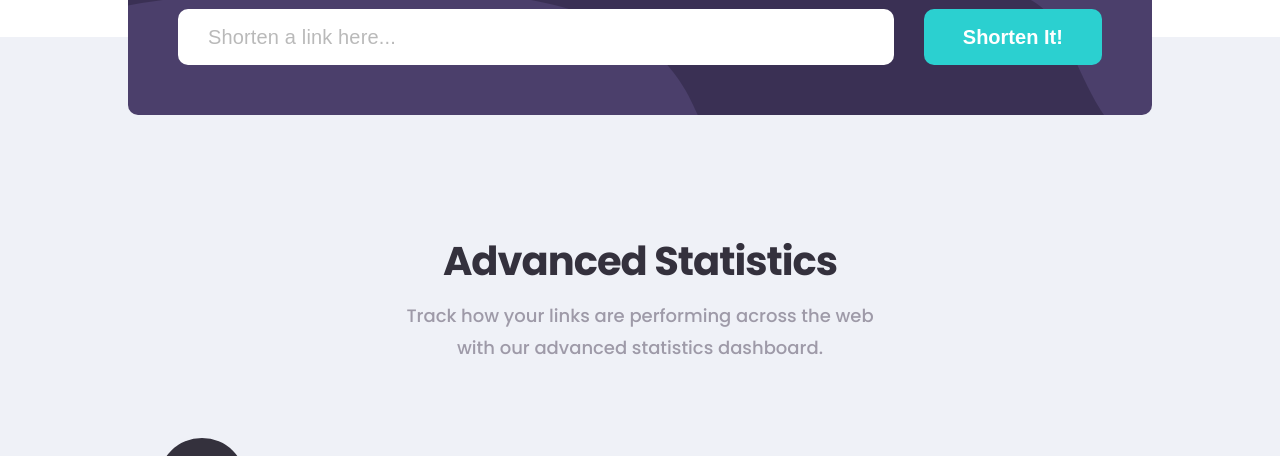
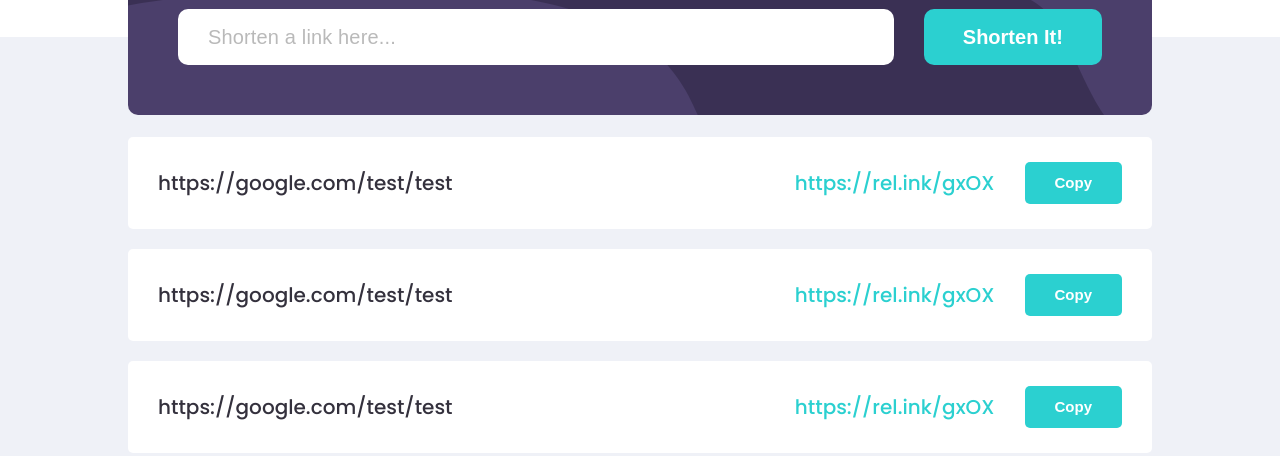
Before and after one commit to meysamminoo/url-shortening-api, a plain HTML site: page index.html in a window 1280 px wide. Shown: the part 777-1233 px from the top of the page. Drawn offline with Linux system fonts and the light colour scheme.

Commit message:
add design short-links

```diff
--- a/index.html
+++ b/index.html
@@ -53,6 +53,29 @@
         <section class="box-input">
           <input type="text" id="input" placeholder="Shorten a link here..." />
           <button id="btn">Shorten It!</button>
+        </section>
+        <section class="short-links">
+          <div class="box-short-link">
+            <p class="main-address">https://google.com/test/test</p>
+            <div class="short-link">
+              <p class="short-address">https://rel.ink/gxOX</p>
+              <button class="btn-copy">Copy</button>
+            </div>
+          </div>
+          <div class="box-short-link">
+            <p class="main-address">https://google.com/test/test</p>
+            <div class="short-link">
+              <p class="short-address">https://rel.ink/gxOX</p>
+              <button class="btn-copy">Copy</button>
+            </div>
+          </div>
+          <div class="box-short-link">
+            <p class="main-address">https://google.com/test/test</p>
+            <div class="short-link">
+              <p class="short-address">https://rel.ink/gxOX</p>
+              <button class="btn-copy">Copy</button>
+            </div>
+          </div>
         </section>
         <section class="advanced-static">
           <h2>Advanced Statistics</h2>
--- a/style.css
+++ b/style.css
@@ -228,9 +228,52 @@ a {
 #btn:hover {
   background-color: #9ae3e3;
 }
+.short-links {
+  width: 100%;
+  margin-top: 10rem;
+}
+.box-short-link {
+  width: 100%;
+  display: flex;
+  flex-direction: row;
+  justify-content: space-between;
+  align-items: center;
+  background-color: #fff;
+  padding: 2.5rem 3rem;
+  border-radius: 5px;
+  color: var(--main-color);
+  font-weight: 500;
+  font-size: 2rem;
+  line-height: 3.6rem;
+  margin-bottom: 2rem;
+}
+.short-link {
+  display: flex;
+  flex-direction: row;
+  justify-content: space-between;
+  align-items: center;
+}
+.short-address {
+  color: var(--green);
+}
+.btn-copy {
+  background-color: var(--green);
+  color: #fff;
+  font-size: 1.5rem;
+  line-height: 2.2rem;
+  font-weight: 700;
+  padding: 1rem 3rem;
+  border-radius: 5px;
+  margin-left: 3rem;
+  transition: all 0.4s ease;
+  cursor: pointer;
+}
+.btn-copy:hover {
+  background-color: #9ae3e3;
+}
 .advanced-static {
   width: 100%;
-  margin: 20rem 0 10rem 0;
+  margin: 10rem 0 10rem 0;
   display: flex;
   flex-direction: column;
   align-items: center;
```
